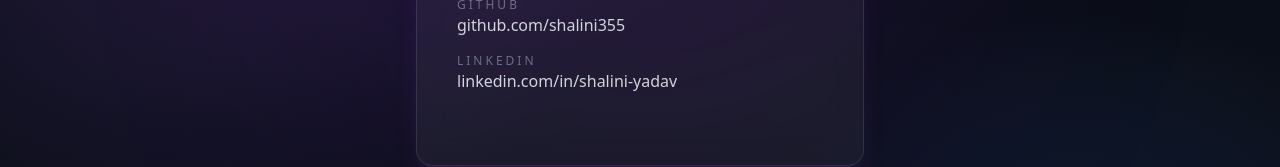
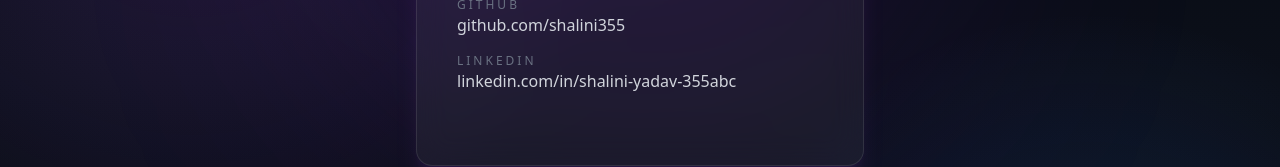
Before and after one commit to shalini355/Portfolio, a Next.js app: page / in a window 1280 px wide. Shown: the part 5083-5250 px from the top of the page. Built offline with nearby package versions, Linux system fonts and the light colour scheme.

Commit message:
Update LinkedIn URL in Contact component

```diff
--- a/app/components/Contact.jsx
+++ b/app/components/Contact.jsx
@@ -60,7 +60,7 @@
           <div>
             <p className="text-xs uppercase tracking-[0.25em] text-gray-500">LinkedIn</p>
             <a href="https://www.linkedin.com/in/shalini-yadav" target="_blank" rel="noreferrer" className="text-gray-300 hover:text-white transition">
-              linkedin.com/in/shalini-yadav
+              linkedin.com/in/shalini-yadav-355abc
             </a>
           </div>
         </div>
```
